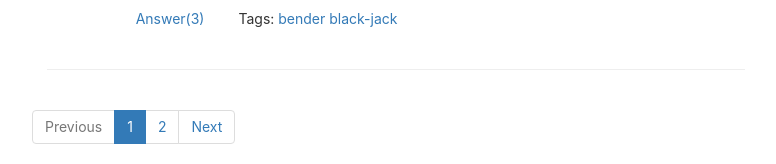
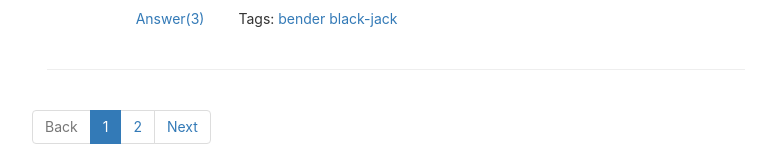
Before and after one commit to Unanoc/tpark_web, a Django app: page /hot/ in a window 1280 px wide. Shown: the part 4600-4764 px from the top of the page, without its empty margins (123-899 px from the left). Run offline with Django 3.2, Linux system fonts and the light colour scheme; some libraries are stand-ins or nearby versions.

Commit message:
little fixes

```diff
--- a/question_ask_project/ask_me/templates/feed.html
+++ b/question_ask_project/ask_me/templates/feed.html
@@ -85,7 +85,7 @@
                 </li>
             {% else %}
                 <li class="page-item disabled">
-                    <a class="page-link" href="#" tabindex="-1">Previous</a>
+                    <a class="page-link" href="#" tabindex="-1">Back</a>
                 </li>
             {% endif %}
 
```
Also changed, not shown: other parts of question_ask_project/ask_me/templates/feed.html (+1 -1 lines), 1 other file.
